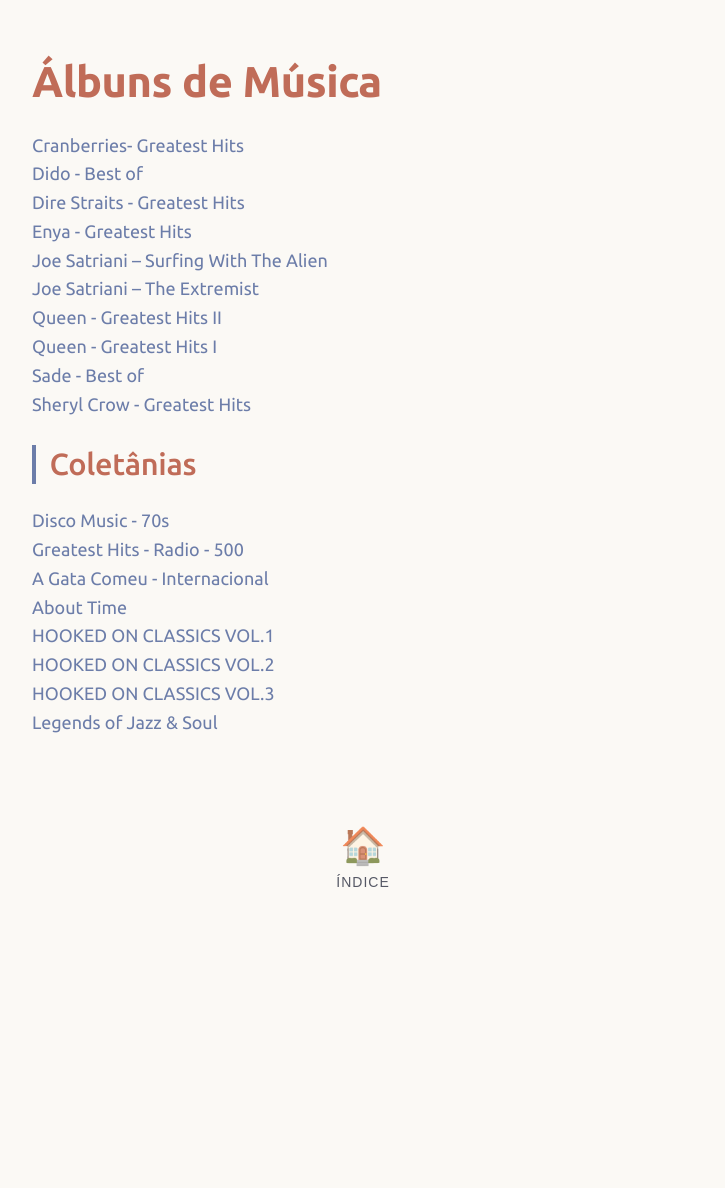
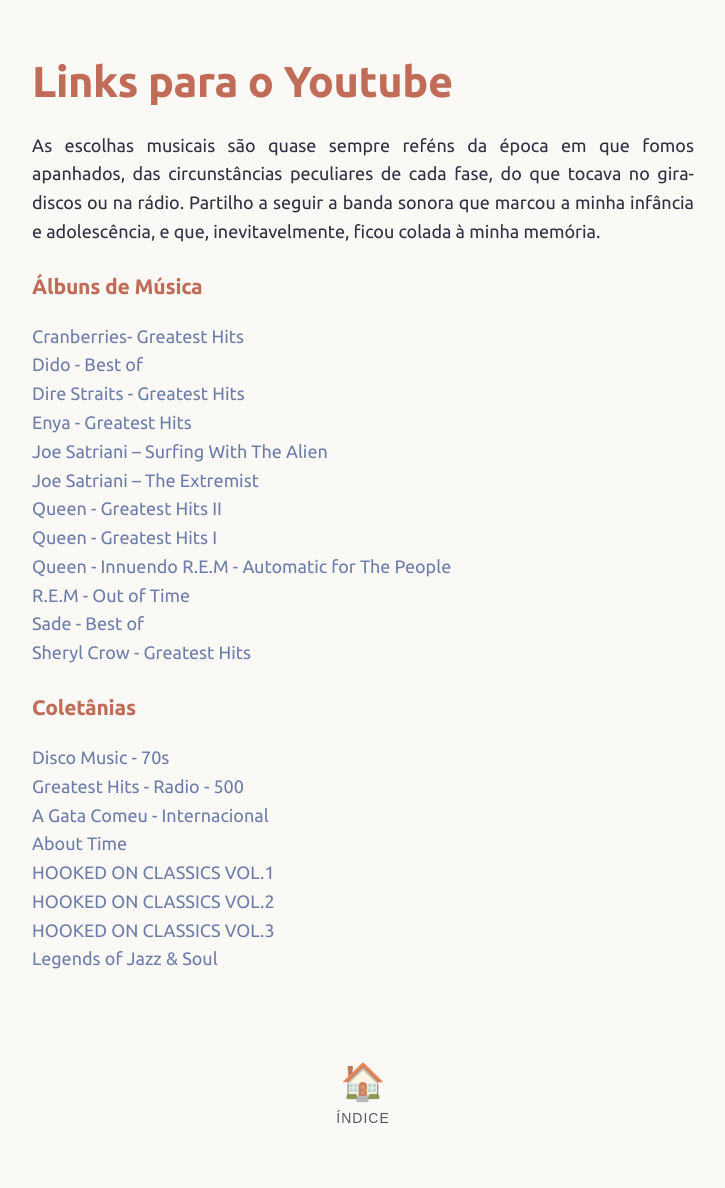
Before and after one commit to joaquim-capitao/musica, a Jekyll site: the page built from links-para-youtube.md, in a window 1280 px wide. Shown: the whole page, without its empty margins (277-1002 px from the left). Built offline with Jekyll 4.4.1, drawn with Linux system fonts in a browser that asks for light colours; our own code applies the rules of GitHub Pages for plain Markdown files; before the commit the page ends 951 px from its top, so only the background shows below that.

Commit message:
Update and rename album.md to links-para-youtube.md

```diff
--- a/album.md
+++ b/links-para-youtube.md
@@ -1,4 +1,8 @@
-# Álbuns de Música
+# Links para o Youtube
+
+As escolhas musicais são quase sempre reféns da época em que fomos apanhados, das circunstâncias peculiares de cada fase, do que tocava no gira-discos ou na rádio. Partilho a seguir a banda sonora que marcou a minha infância e adolescência, e que, inevitavelmente, ficou colada à minha memória.
+
+### Álbuns de Música
 
 [Cranberries- Greatest Hits](https://www.youtube.com/watch?v=xL9p9UEHaB4)
 [Dido - Best of](https://www.youtube.com/watch?v=xFwqTVOG9Z8&list=PL8TAMERtpPxfvYNEaHUK1Dwu-4zhwwm_u&index=40)
@@ -8,12 +12,15 @@
 [Joe Satriani – The Extremist](https://www.youtube.com/watch?v=0Bg8oo7PZVY)
 [Queen - Greatest Hits II](https://www.youtube.com/watch?v=j440-D5JhjI)
 [Queen - Greatest Hits I](https://www.youtube.com/watch?v=_Uu12zY01ts)
+[Queen - Innuendo](https://www.youtube.com/watch?v=KNYcvEqWTI0)
+[R.E.M - Automatic for The People](https://www.youtube.com/watch?v=lVkp0vPZxfU)
+[R.E.M - Out of Time](https://www.youtube.com/watch?v=PX3oP5joWBI)
 [Sade - Best of](https://www.youtube.com/watch?v=c_lgse6-JKo&list=PLRkE5-eyt9iVY7n9jJJtAJazzM-F6DASg)
 [Sheryl Crow - Greatest Hits](https://www.youtube.com/watch?v=MZ988GHQJz0&list=PL8TAMERtpPxfvYNEaHUK1Dwu-4zhwwm_u&index=56)
 
 
 
-## Coletânias
+### Coletânias
 
 [Disco Music - 70s](https://www.youtube.com/watch?v=TsuVAQkfCes)
 [Greatest Hits - Radio - 500](https://www.youtube.com/watch?v=NNJeKXr1I2w&list=PLpxuOeEi0yCQtge9JUBOH--_yqg-jUm4h)
```
